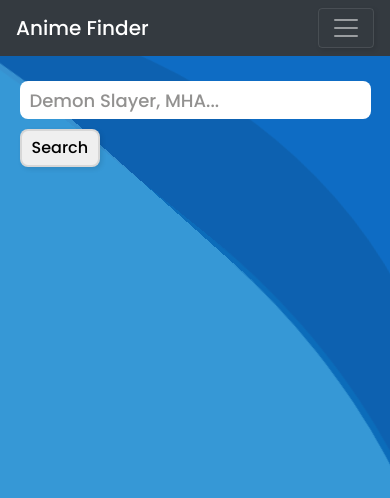
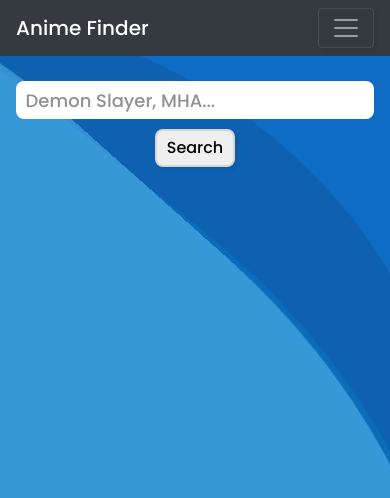
Before and after one commit to csabbah/mern-anime-finder, a React (Create React App) app in the folder client/: page / in a window 390 px wide. Shown: the top 498 px of the page. Built offline with nearby package versions, Linux system fonts and the light colour scheme.

Commit message:
Made last finishing touches

```diff
--- a/client/src/index.css
+++ b/client/src/index.css
@@ -63,6 +63,7 @@ textarea::placeholder {
 }
 
 input {
+  margin: auto;
   height: 38px;
   font-size: 18px;
   resize: none;
@@ -121,10 +122,6 @@ select:-webkit-autofill:focus {
   margin-top: 25px;
   margin-left: 20px;
   gap: 10px;
-}
-
-.control-inner button:first-child {
-  margin-right: 10px;
 }
 
 .outer-wrapper {
@@ -336,11 +333,15 @@ select:-webkit-autofill:focus {
   color: rgb(0, 119, 255);
 }
 .pages-wrapper {
+  padding-left: 20px;
+  padding-right: 20px;
+  display: flex;
+  flex-wrap: wrap;
+  justify-content: center;
+  position: relative;
+  z-index: 111;
+  gap: 10px;
   margin-bottom: 40px;
-}
-
-.pages-wrapper button {
-  margin-right: 8px;
 }
 
 .pages-wrapper button:last-child {
@@ -348,7 +349,6 @@ select:-webkit-autofill:focus {
 }
 
 select {
-  margin-left: 8px;
   width: 175px;
   cursor: pointer;
   font-size: 18px;
@@ -477,6 +477,13 @@ select {
   margin-bottom: 10px;
 }
 
+.control-inner {
+  gap: 10px;
+  display: flex;
+  justify-content: center;
+  flex-wrap: wrap;
+}
+
 @media screen and (max-width: 730px) {
   .single-anime-wrapper {
     margin-top: 0;
@@ -531,7 +538,7 @@ select {
 
 @media screen and (max-width: 468px) {
   input {
-    width: 90vw;
+    width: 92vw;
   }
 
   .search-controls {
--- a/client/src/pages/Home.js
+++ b/client/src/pages/Home.js
@@ -77,7 +77,6 @@ const Home = () => {
 
   const searchAnime = () => {
     setShowMore([false, null]);
-
     const options = {
       method: "GET",
       headers: {
@@ -289,6 +288,7 @@ const Home = () => {
         {data &&
           data.data.length > 1 &&
           buttons.map((pageNum, i) => {
+            if (i < 10) {
               return (
                 <button
                   className={`${activePage == i + 1 ? "activePage" : ""}`}
@@ -301,6 +301,7 @@ const Home = () => {
                   {pageNum + 1}
                 </button>
               );
+            }
           })}
         {data && data.data.length > 1 && (
           <button
```
Lines whose indentation alone changed are shown as unchanged.
